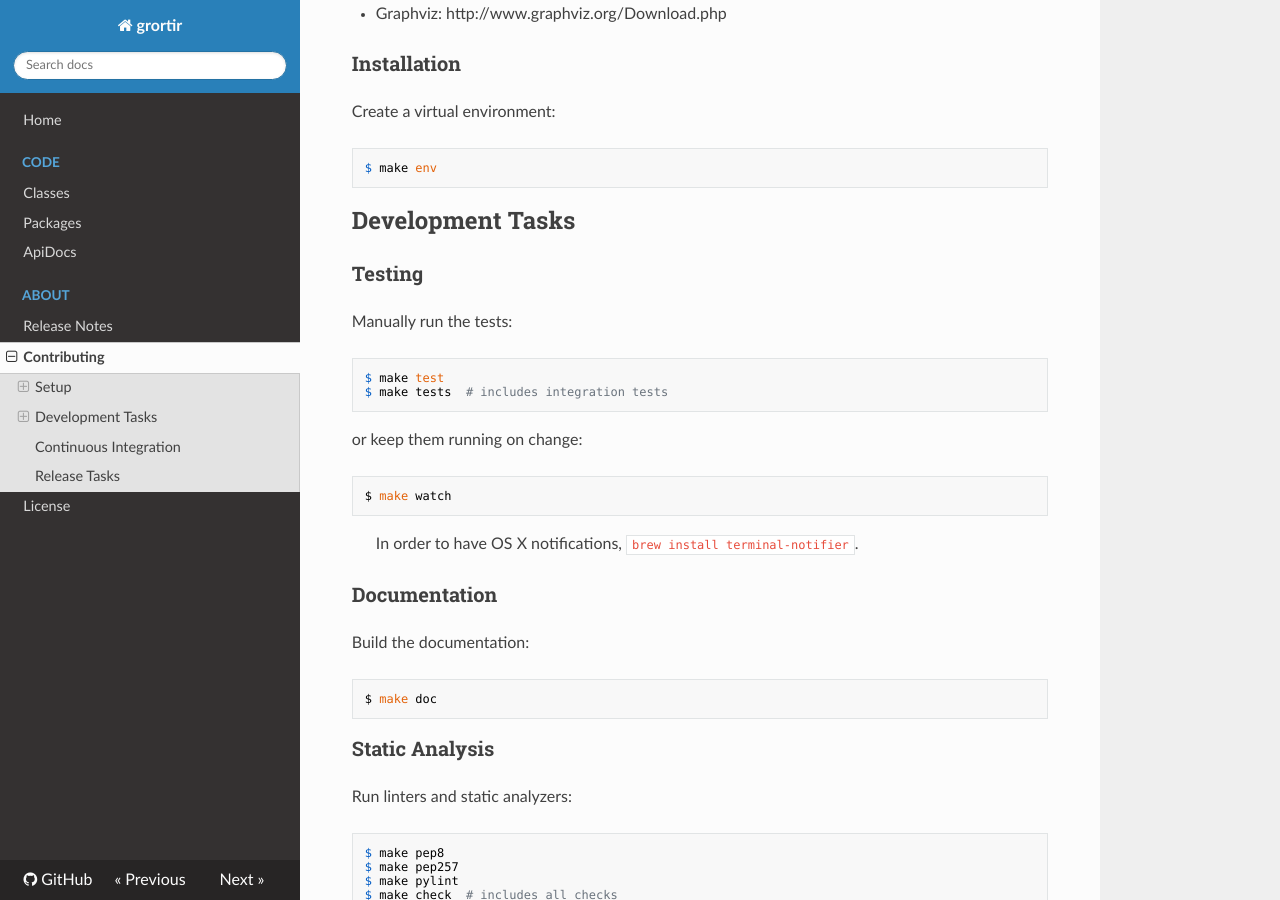
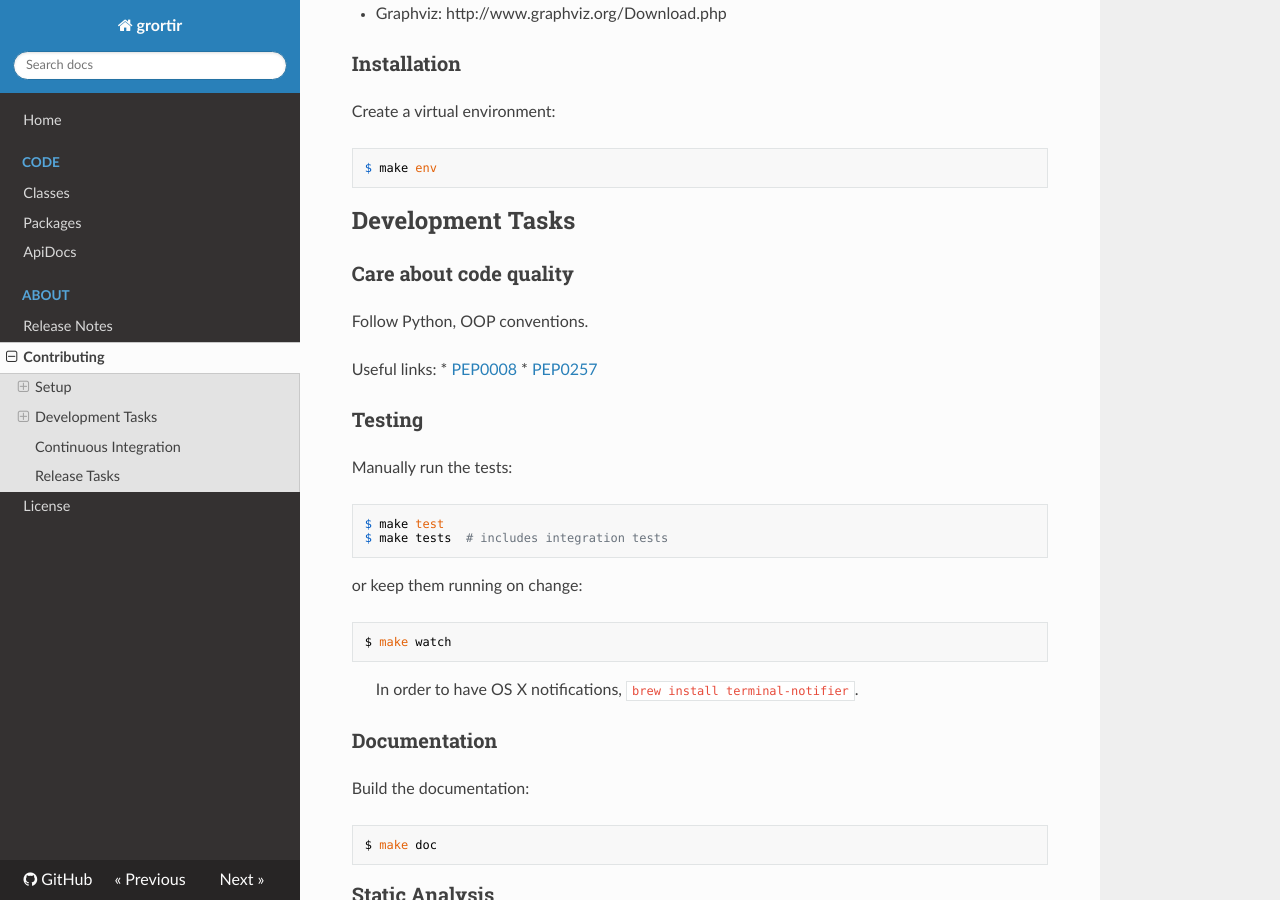
Before and after one commit to qbahn/grortir, an MkDocs documentation site: the page built from docs/about/contributing.md, in a window 1280 px wide and 900 px high, scrolled down 396 px. Built offline with MkDocs 1.6.1, drawn with Linux system fonts in a browser that asks for light colours; nearby versions of some CDN libraries; old or Windows-style settings are respelled for this version of MkDocs.

Commit message:
Update docs

````diff
--- a/docs/about/contributing.md
+++ b/docs/about/contributing.md
@@ -20,6 +20,14 @@ $ make env
 ```
 
 ## Development Tasks
+
+### Care about code quality
+
+Follow Python, OOP conventions.
+
+Useful links:
+* [PEP0008](https://www.python.org/dev/peps/pep-0008/)
+* [PEP0257](https://www.python.org/dev/peps/pep-0257/)
 
 ### Testing
 
````
